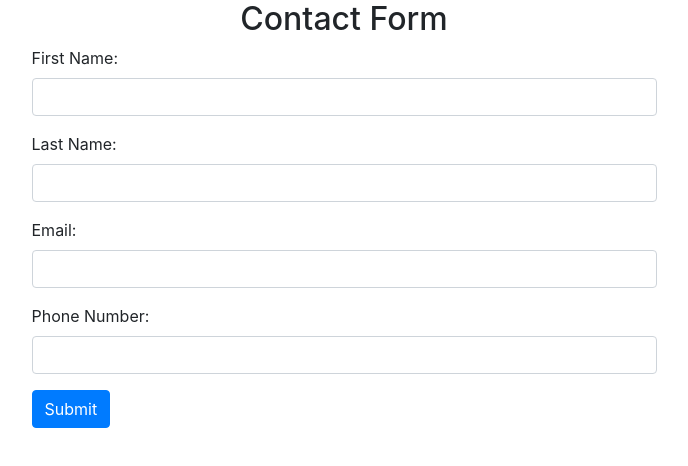
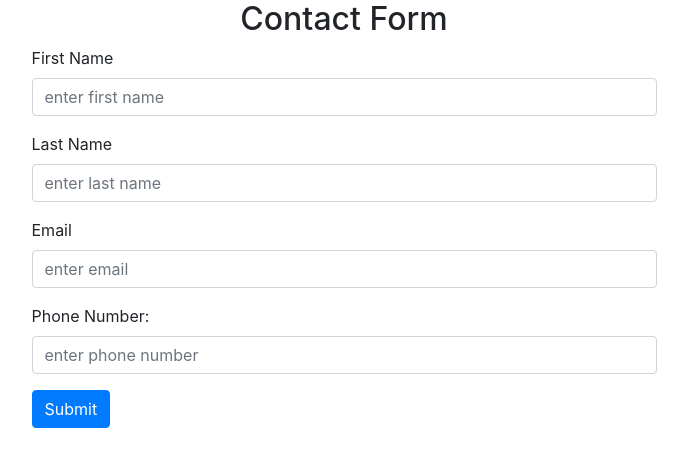
Before and after one commit to hemantachhami19/contact-manager-frontend, a React (Create React App) app: page /edit-contact/1 in a window 1280 px wide. Shown: the top 466 px of the page, without its empty margins (296-984 px from the left). Built offline with nearby package versions, Linux system fonts and the light colour scheme; no server answers.

Commit message:
Front end validation & New TextInput component added

```diff
--- a/package.json
+++ b/package.json
@@ -4,6 +4,7 @@
   "private": true,
   "dependencies": {
     "axios": "^0.19.0",
+    "classnames": "^2.2.6",
     "prop-types": "^15.7.2",
     "react": "^16.11.0",
     "react-dom": "^16.11.0",
--- /dev/null
+++ b/src/components/TextInputGroup.js
@@ -0,0 +1,46 @@
+import React from "react";
+import PropTypes from "prop-types";
+import classnames from "classnames";
+
+const TextInputGroup = ({
+  label,
+  name,
+  value,
+  placeholder,
+  type,
+  onChange,
+  error
+}) => {
+  return (
+    <div className="form-group">
+      <label htmlFor={name}>{label}</label>
+      <input
+        type={type}
+        name={name}
+        placeholder={placeholder}
+        value={value}
+        onChange={onChange}
+        className={classnames("form-control form-control lg", {
+          "is-invalid": error
+        })}
+      />
+      {error && <div className="invalid-feedback"> {error} </div>}
+    </div>
+  );
+};
+
+TextInputGroup.propTypes = {
+  label: PropTypes.string.isRequired,
+  name: PropTypes.string.isRequired,
+  placeholder: PropTypes.string.isRequired,
+  value: PropTypes.string.isRequired,
+  type: PropTypes.string.isRequired,
+  onChange: PropTypes.func.isRequired,
+  error: PropTypes.string.isRequired
+};
+
+TextInputGroup.defaultProps = {
+  type: "text",
+  error: ""
+};
+export default TextInputGroup;
--- a/src/screens/AddContact.js
+++ b/src/screens/AddContact.js
@@ -1,6 +1,6 @@
 import React from 'react';
 import ContactService from '../helpers/ContactService';
-
+import TextInputGroup from "../components/TextInputGroup";
 class AddContact extends React.Component {
   constructor(props) {
     super(props);
@@ -8,12 +8,29 @@ class AddContact extends React.Component {
       firstName: '',
       lastName: '',
       email: '',
-      phoneNumber: ''
+      phoneNumber: '',
+      errors: {}
     }
   }
 
   addContact = () => {
     const {firstName, email, lastName, phoneNumber} = this.state;
+    if (firstName === "") {
+      this.setState({ errors: { firstName: "First Name is required" } });
+      return;
+    }
+    if (lastName === "") {
+      this.setState({ errors: { lastName: "Last Name is required" } });
+      return;
+    }
+    if (email === "") {
+      this.setState({ errors: { email: "Email is required" } });
+      return;
+    }
+    if (phoneNumber === "") {
+      this.setState({ errors: { phoneNumber: "PhoneNumber is required" } });
+      return;
+    }
     ContactService.postApi('/contacts', {firstName, email, lastName, phoneNumber})
       .then(json => {
         if (json.data.status === 'success') {
@@ -28,39 +45,52 @@ class AddContact extends React.Component {
   };
 
 
-  handleChange = (e) => {
+  onChange = (e) => {
     this.setState({[e.target.name]: e.target.value});
   };
 
   render() {
+    const {firstName, email, lastName, phoneNumber,errors} = this.state;
     return (
       <div>
         <h2 className="text-center">Contact Form</h2>
         <div className="row justify-content-md-center">
           <div className="col-md-6 col-md-offset-3">
             <form>
-              <div className="form-group">
-                <label>First Name:</label>
-                <input name="firstName" type="text" className="form-control" onChange={this.handleChange}
-                       value={this.state.firstName}/>
-              </div>
-              <div className="form-group">
-                <label>Last Name:</label>
-                <input name="lastName" type="text" className="form-control" onChange={this.handleChange}
-                       value={this.state.lastName}/>
-              </div>
+              <TextInputGroup
+                label="First Name"
+                name="firstName"
+                value={firstName}
+                placeholder="enter first name "
+                onChange={this.onChange}
+                error={errors.firstName}
+              />
 
-              <div className="form-group">
-                <label>Email:</label>
-                <input name="email" type="text" className="form-control" onChange={this.handleChange}
-                       value={this.state.email}/>
-              </div>
+              <TextInputGroup
+                label="Last Name"
+                name="lastName"
+                value={lastName}
+                placeholder="enter last name"
+                onChange={this.onChange}
+                error={errors.lastName}
+              />
 
-              <div className="form-group">
-                <label>Phone Number:</label>
-                <input name="phoneNumber" type="text" className="form-control" onChange={this.handleChange}
-                       value={this.state.phoneNumber}/>
-              </div>
+              <TextInputGroup
+                label="Email"
+                name="email"
+                value={email}
+                placeholder="enter email"
+                onChange={this.onChange}
+                error={errors.email}
+              />
+              <TextInputGroup
+                label="Phone Number:"
+                name="phoneNumber"
+                value={phoneNumber}
+                placeholder="enter phone number"
+                onChange={this.onChange}
+                error={errors.phoneNumber}
+              />
               <button type="button" onClick={this.addContact} className="btn btn-primary">Submit</button>
             </form>
           </div>
--- a/src/screens/EditContact.js
+++ b/src/screens/EditContact.js
@@ -1,15 +1,17 @@
 import React, {Component} from 'react';
 import ContactService from '../helpers/ContactService';
+import TextInputGroup from "../components/TextInputGroup";
 
 class EditContact extends Component {
   constructor(props) {
     super(props);
-    this.handleChange = this.handleChange.bind(this);
+    this.onChange = this.onChange.bind(this);
     this.state = {
       firstName: '',
       lastName: '',
       email: '',
-      phoneNumber: ''
+      phoneNumber: '',
+      errors: {}
     }
   }
 
@@ -29,12 +31,29 @@ class EditContact extends Component {
       })
   }
 
-  handleChange = (e) => {
+  onChange = (e) => {
     this.setState({[e.target.name]: e.target.value});
   };
 
   editContact = () => {
-    console.log(this.props.match.params.id, '--id');
+    const {firstName, email, lastName, phoneNumber} = this.state;
+    if (firstName === "") {
+      this.setState({ errors: { firstName: "First Name is required" } });
+      return;
+    }
+    if (lastName === "") {
+      this.setState({ errors: { lastName: "Last Name is required" } });
+      return;
+    }
+    if (email === "") {
+      this.setState({ errors: { email: "Email is required" } });
+      return;
+    }
+    if (phoneNumber === "") {
+      this.setState({ errors: { phoneNumber: "PhoneNumber is required" } });
+      return;
+    }
+
     ContactService.putApi('/contacts/' + this.props.match.params.id, {
       firstName: this.state.firstName,
       lastName: this.state.lastName,
@@ -56,34 +75,47 @@ class EditContact extends Component {
   };
 
   render() {
+    const {firstName, email, lastName, phoneNumber,errors} = this.state;
     return (
       <div>
         <h2 className="text-center">Contact Form</h2>
         <div className="row justify-content-md-center">
           <div className="col-md-6 col-md-offset-3">
             <form>
-              <div className="form-group">
-                <label>First Name:</label>
-                <input name="firstName" type="text" className="form-control" onChange={this.handleChange}
-                       value={this.state.firstName}/>
-              </div>
-              <div className="form-group">
-                <label>Last Name:</label>
-                <input name="lastName" type="text" className="form-control" onChange={this.handleChange}
-                       value={this.state.lastName}/>
-              </div>
+              <TextInputGroup
+                label="First Name"
+                name="firstName"
+                value={firstName}
+                placeholder="enter first name "
+                onChange={this.onChange}
+                error={errors.firstName}
+              />
 
-              <div className="form-group">
-                <label>Email:</label>
-                <input name="email" type="text" className="form-control" onChange={this.handleChange}
-                       value={this.state.email}/>
-              </div>
+              <TextInputGroup
+                label="Last Name"
+                name="lastName"
+                value={lastName}
+                placeholder="enter last name"
+                onChange={this.onChange}
+                error={errors.lastName}
+              />
 
-              <div className="form-group">
-                <label>Phone Number:</label>
-                <input name="phoneNumber" type="text" className="form-control" onChange={this.handleChange}
-                       value={this.state.phoneNumber}/>
-              </div>
+              <TextInputGroup
+                label="Email"
+                name="email"
+                value={email}
+                placeholder="enter email"
+                onChange={this.onChange}
+                error={errors.email}
+              />
+              <TextInputGroup
+                label="Phone Number:"
+                name="phoneNumber"
+                value={phoneNumber}
+                placeholder="enter phone number"
+                onChange={this.onChange}
+                error={errors.phoneNumber}
+              />
               <button type="button" onClick={this.editContact} className="btn btn-primary">Submit</button>
             </form>
           </div>
```
Also changed, not shown: 1 other file (tests, documents, lock files or other folders).
